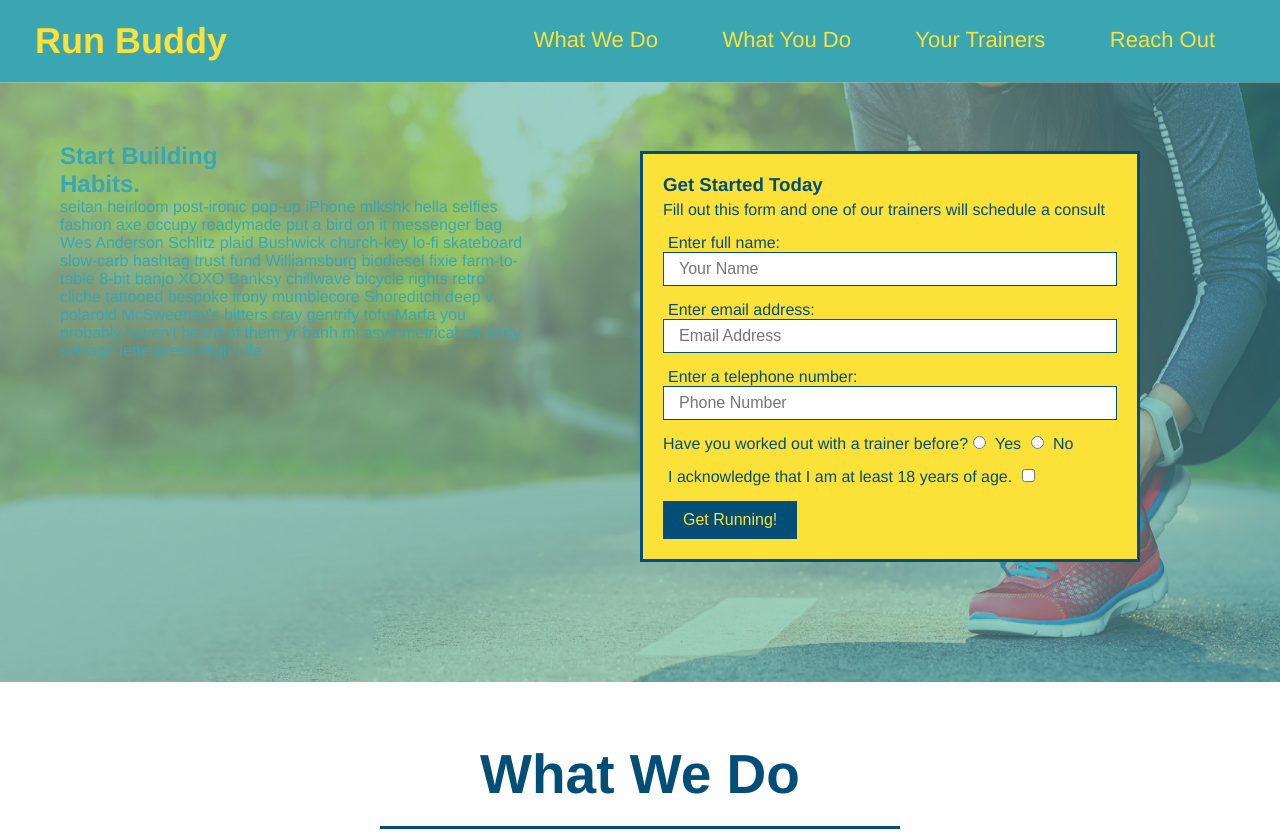
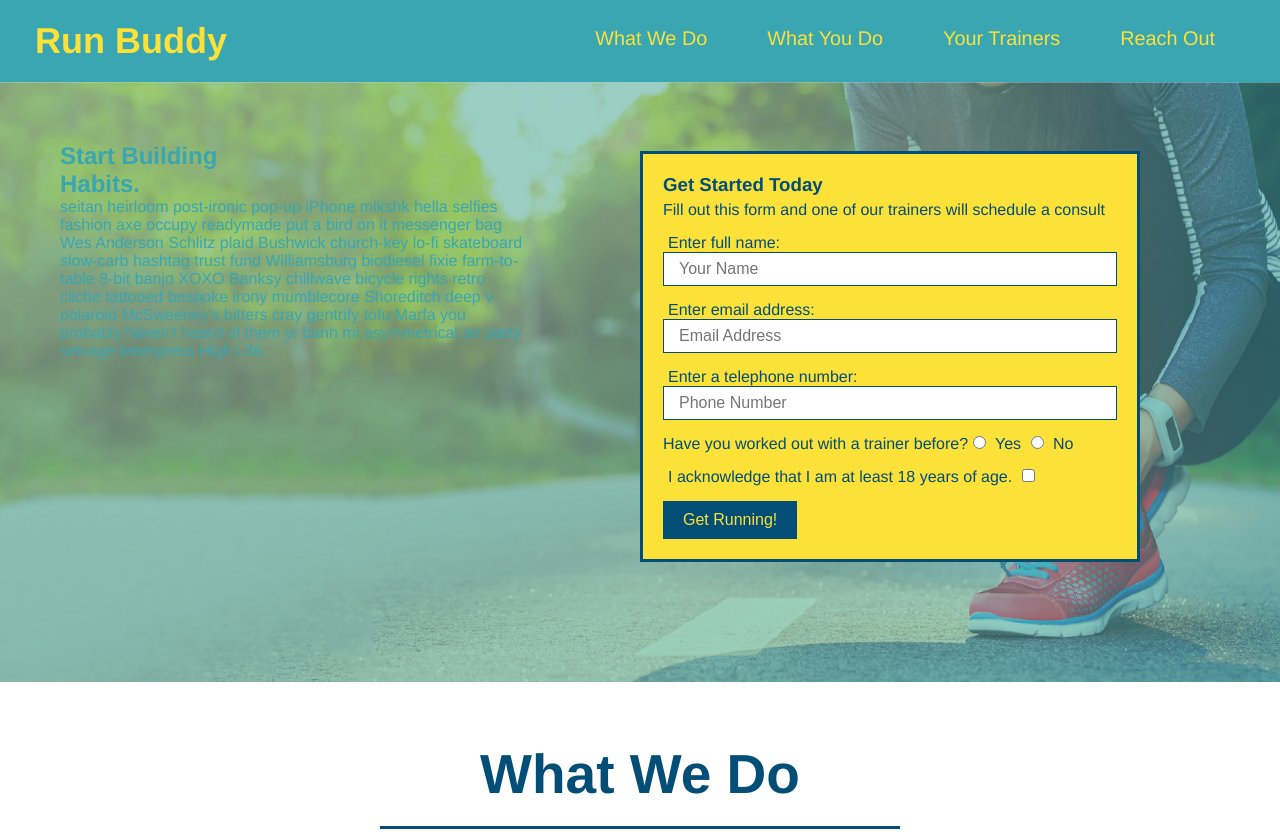
Before and after one commit to ChristanFox/run-buddy, a plain HTML site: page index.html in a window 1280 px wide. Shown: the top 832 px of the page. Drawn offline with Linux system fonts and the light colour scheme.

Commit message:
add flexbox to header

```diff
--- a/assets/css/style.css
+++ b/assets/css/style.css
@@ -27,8 +27,8 @@ header h1 {
     font-size: 36px;
     color: #fce138;
     margin: 0;
-    /*changing the display from the default setting to "inline" cleared room for the <nav> text go from under the the box to in it.
-    display: inline; (Obsolete with flexbox)*/
+    /*(Obsolete with flexbox)changing the display from the default setting to "inline" cleared room for the <nav> text go from under the the box to in it.
+    display: inline; */
 }
 
 header a {
@@ -38,22 +38,29 @@ header a {
 }
 
 header nav {
-    /*float dictates where on the page the text will be positioned
-    float: right; (Obsoloete with flexbox)*/
+    /*(Obsoloete with flexbox)float dictates where on the page the text will be positioned
+    float: right; */
     margin: 7px 0;
 }
 
-header nav ul li {
+/*flexbox update*/
+header nav ul {
+    display: flex;
+    flex-wrap: wrap;
+    justify-content: space-between;
+    align-items: center;
+    list-style: none;
+} /*flexbox update ends*/
+
+/*(obsolete with flexbox)header nav ul li {
     display: inline;
-}
+} */
 
 header nav ul li a {
-    margin-top: 0;
-    margin-bottom: 0;
-    margin-left: 30px;
-    margin-right: 30px;
+    margin: 0 30px;
     font-weight: lighter;
-    font-size: 22px;
+    /*flexbox upadate (changed font-size from 22px to 1.55vw)*/
+    font-size: 1.55vw;
 }
 
 /*Hero Style Start*/
```
